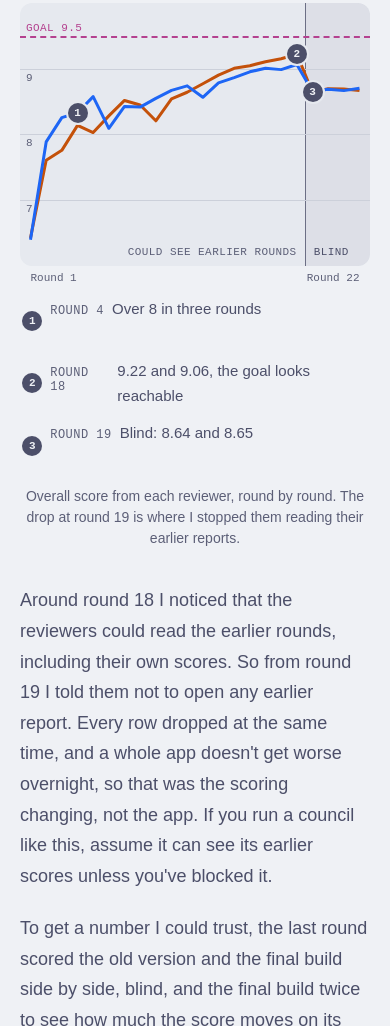
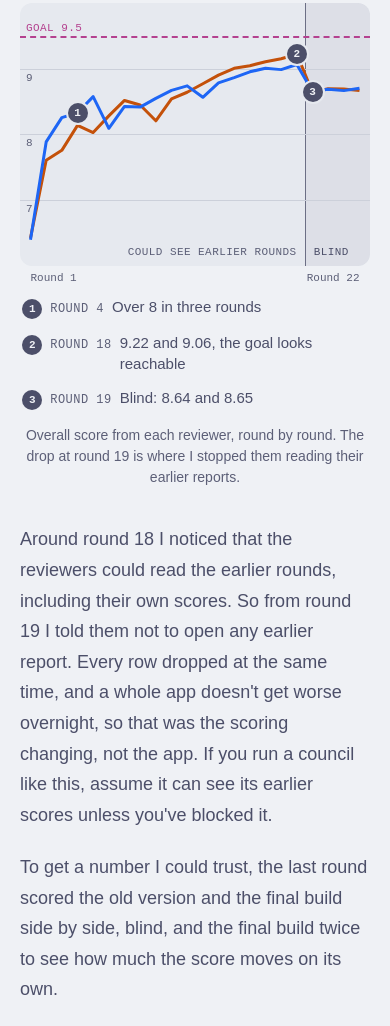
Before and after one commit to DrBushyTop/huuhkadotnet, an Astro site: page /hill-climbing-a-ui-with-coding-agents in a window 390 px wide. Shown: the part 10488-11514 px from the top of the page. Built offline with nearby package versions, Linux system fonts and the light colour scheme; Astro itself is replaced by a stand-in of ours; some packages are replaced by stand-ins of ours; a web font is replaced by a local one.

Commit message:
Tidy the hill-climb post's chart notes and wording
- The score chart's notes sit in one row on wider screens.
- Drop the test line count, which came from an unrelated instruction.
- Reword the noise explanation in the text and the last chart.

```diff
--- a/src/components/HillClimb.astro
+++ b/src/components/HillClimb.astro
@@ -12,7 +12,7 @@ const line = `M${points.join(' L')}`;
 const local = 0.3;
 const fogNotes = [
   {title: 'A local peak', text: 'The rules fenced the climb: a fixed look, one search box, the Reader as an opt-in.'},
-  {title: 'Noise', text: 'A blind round added about 0.01. Two scores of the same build differ by about 0.1.'},
+  {title: 'Noise', text: 'Scoring the same build twice can give results 0.1 apart, and each blind round added only about 0.01. Progress that small is too small to see.'},
   {title: 'The top of the scale', text: 'A strict, blind reviewer may not go much higher for any real product.'},
 ];
 ---
--- a/src/components/ScoreRounds.astro
+++ b/src/components/ScoreRounds.astro
@@ -68,18 +68,18 @@ const blindAt = x(18) - (x(18) - x(17)) / 2;
     background: var(--ink); color: var(--paper); font: 600 11px var(--nav-font); box-shadow: 0 0 0 2px var(--popular-ground);
   }
   .sr-axis { display: flex; justify-content: space-between; padding: 6px 3%; font: 11px var(--nav-font); color: var(--muted); }
-  .sr-key { display: flex; flex-wrap: wrap; gap: 6px 22px; margin: 6px 0 0; padding: 0; list-style: none; counter-reset: mark; font-size: 15px; color: var(--ink); }
-  .sr-key li { counter-increment: mark; display: flex; align-items: baseline; gap: 8px; }
+  .sr-key { display: grid; grid-template-columns: repeat(3, minmax(0, 1fr)); gap: 8px 22px; margin: 6px 0 0; padding: 0; list-style: none; counter-reset: mark; font-size: 15px; line-height: 1.4; color: var(--ink); }
+  .sr-key li { counter-increment: mark; display: flex; align-items: first baseline; gap: 8px; }
   .sr-key li::before {
-    content: counter(mark); flex: 0 0 20px; height: 20px; border-radius: 50%; align-self: center; text-align: center; line-height: 20px;
+    content: counter(mark); flex: 0 0 20px; height: 20px; border-radius: 50%; text-align: center; line-height: 20px;
     background: var(--ink); color: var(--paper); font: 600 11px/20px var(--nav-font);
   }
-  .sr-round { font: 12px var(--nav-font); color: var(--muted); text-transform: uppercase; letter-spacing: .04em; }
+  .sr-round { flex: none; white-space: nowrap; font: 12px var(--nav-font); color: var(--muted); text-transform: uppercase; letter-spacing: .04em; }
   .score-rounds figcaption { max-width: 720px; margin-inline: auto; }
   .visually-hidden { position: absolute; width: 1px; height: 1px; overflow: hidden; clip-path: inset(50%); white-space: nowrap; }
   @media (max-width: 760px) {
     .sr-plot { aspect-ratio: 4 / 3; }
-    .sr-key { flex-direction: column; }
+    .sr-key { grid-template-columns: minmax(0, 1fr); }
   }
 </style>
 
--- a/src/content/blog/hill-climbing-a-ui-with-coding-agents.mdx
+++ b/src/content/blog/hill-climbing-a-ui-with-coding-agents.mdx
@@ -167,12 +167,12 @@ The run ended at 8.68, and the goal needed another 0.82. At the rate the blind r
 I can think of three reasons the scores stopped going up, and more rounds of the same loop won't tell them apart:
 
 - **A local peak.** My own rules limited what the agents could change. In one round Opus said about one of them: "That's the price of the ruling, and I have no design that beats it." I did try a round of bigger changes, but it doesn't show in the scores.
-- **Noise.** Two scores of the same build differ by about 0.1, so the app could still be improving without the scores being able to see it.
+- **Noise.** Scoring the same build twice can give results 0.1 apart, and each blind round added only about 0.01. The app could still be improving, just by too little for the scores to show.
 - **The top of the scale.** The brief calls 10 reference-quality work, and the best rival scored 9.0. A strict, blind reviewer may not go much higher for any real product.
 
 For me this was the most interesting part: the scores show that the climb flattened out, but not why. The designer study adds one more thing: the reviewers scored the app screen by screen, and the biggest problems the designers found were in how the screens connect. A loop that scores screens can't climb towards that.
 
-The brief also said "Prefer removing things", and that didn't really happen. The agents added about 17,000 lines to the web app and removed about 4,000, plus over 23,000 lines of tests. I think score loops naturally reward adding things: a missing feature is easy to spot, and an unneeded one isn't. The designers noticed it too. Asked what was overbuilt, one of them answered "The whole application".
+The brief also said "Prefer removing things", and that didn't really happen. The agents added about 17,000 lines to the web app and removed about 4,000. I think score loops naturally reward adding things: a missing feature is easy to spot, and an unneeded one isn't. The designers noticed it too. Asked what was overbuilt, one of them answered "The whole application".
 
 ### Final thoughts
 
```
